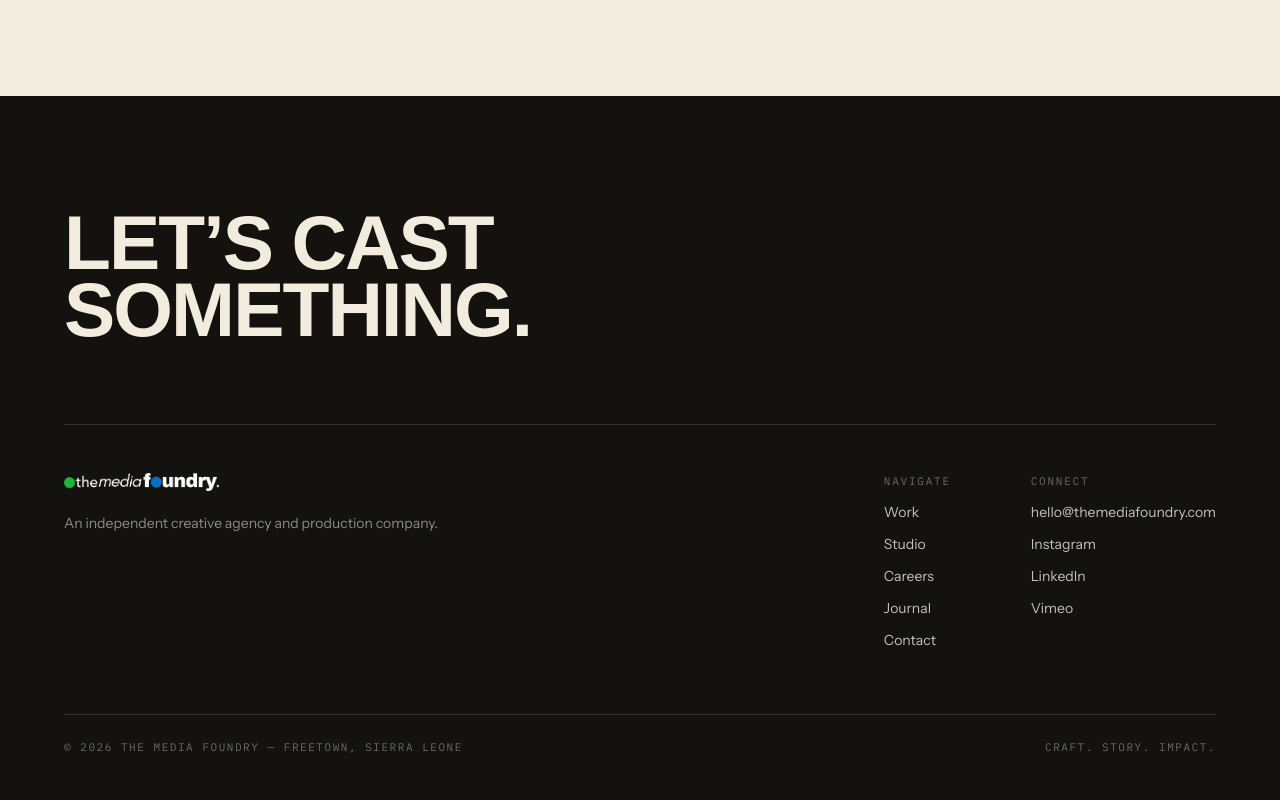
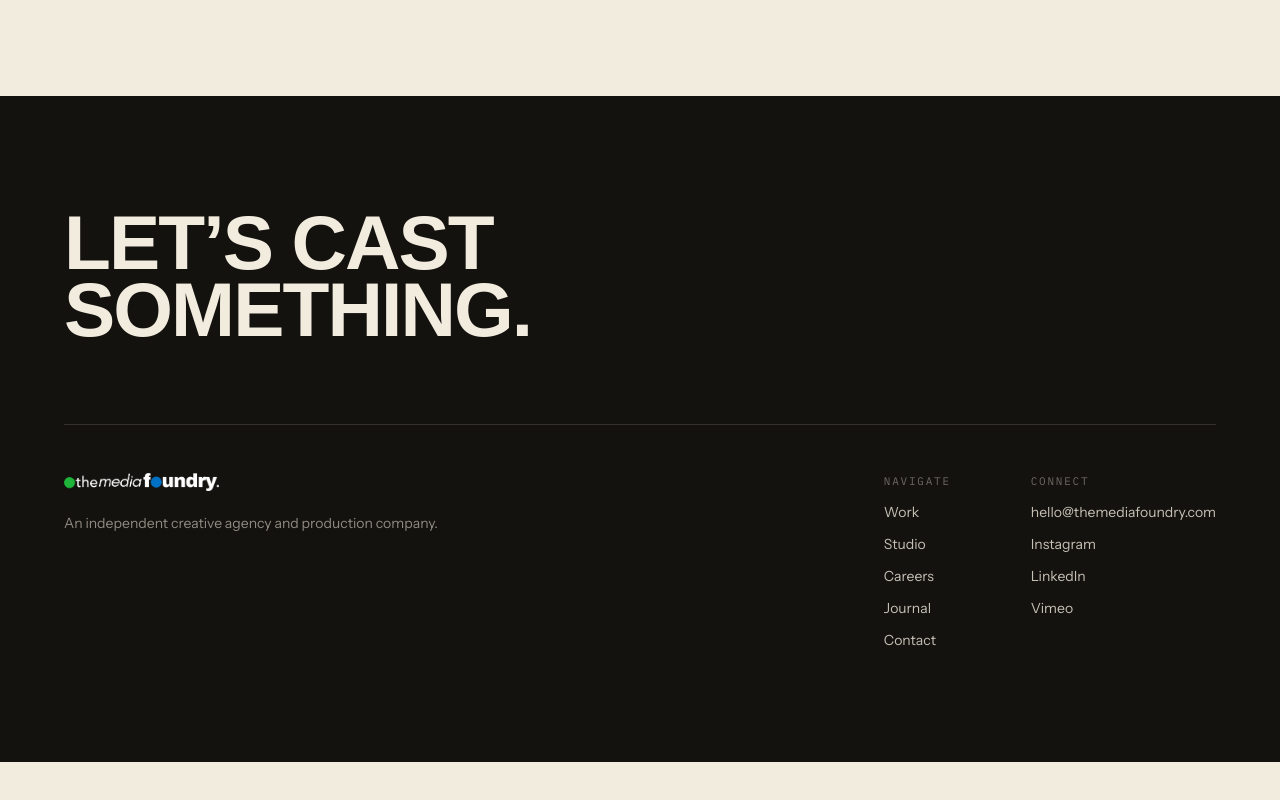
Before and after one commit to kensawawe/mediafoundrysl, a Next.js app: page / in a window 1280 px wide. Shown: the part 6962-7762 px from the top of the page. After the commit the page ends 7724 px from the top, so only its background shows below. Built offline with nearby package versions, Linux system fonts and the light colour scheme; a web font is replaced by a local one.

Commit message:
Remove copyright line and tagline from footer for a cleaner feel

```diff
--- a/components/layout/Footer.tsx
+++ b/components/layout/Footer.tsx
@@ -95,15 +95,6 @@ export function Footer() {
             </div>
           </div>
         </div>
-
-        <div className="mt-16 flex flex-col-reverse items-start justify-between gap-4 border-t border-current/15 pt-6 md:flex-row md:items-center">
-          <p className="font-mono text-[11px] uppercase tracking-[0.14em] text-current/40">
-            © {new Date().getFullYear()} The Media Foundry — {site.location}
-          </p>
-          <p className="font-mono text-[11px] uppercase tracking-[0.14em] text-current/40">
-            Craft. Story. Impact.
-          </p>
-        </div>
       </Container>
     </footer>
   );
```
